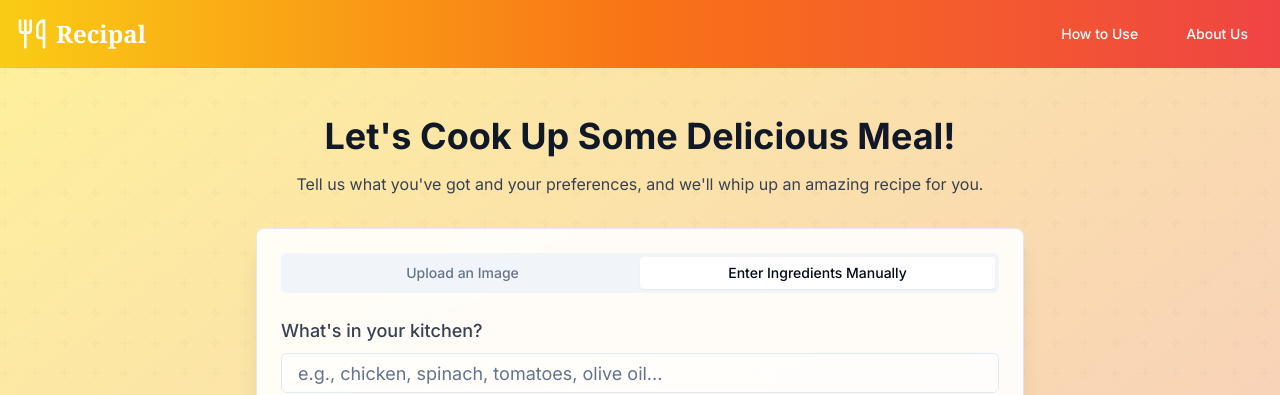
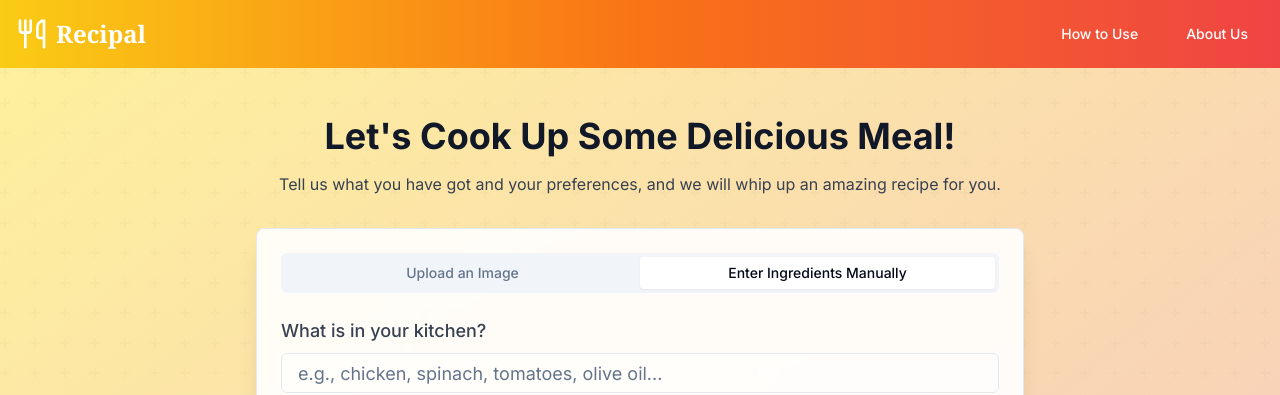
Before and after one commit to rutuparnthestoic/recipal, a Next.js app in the folder frontend/: page /generate in a window 1280 px wide. Shown: the top 395 px of the page. Built offline with nearby package versions, Linux system fonts and the light colour scheme.

Commit message:
Fixing build errors in generate/page.tsx

```diff
--- a/frontend/app/generate/page.tsx
+++ b/frontend/app/generate/page.tsx
@@ -78,7 +78,7 @@ export default function GeneratePage() {
 
       <div className="max-w-3xl mx-auto relative z-10">
         <h1 className="text-4xl font-bold text-center text-gray-900 mb-4">Let's Cook Up Some Delicious Meal!</h1>
-        <p className="text-center text-gray-700 mb-8">Tell us what you've got and your preferences, and we'll whip up an amazing recipe for you.</p>
+        <p className="text-center text-gray-700 mb-8">Tell us what you have got and your preferences, and we will whip up an amazing recipe for you.</p>
 
         <Card className="bg-white bg-opacity-90 shadow-xl rounded-lg overflow-hidden backdrop-blur-sm">
           <CardContent className="p-6">
@@ -106,12 +106,12 @@ export default function GeneratePage() {
                         Snap a pic of your ingredients
                       </span>
                       <span className="text-sm text-gray-500">
-                        (Make sure it's clear and well-lit!)
+                        (Make sure it is clear and well-lit!)
                       </span>
                     </label>
                     {image && (
                       <p className="mt-4 text-sm text-green-600">
-                        Great! We've got your image: {image.name}
+                        Great! We have got your image: {image.name}
                       </p>
                     )}
                   </div>
@@ -119,7 +119,7 @@ export default function GeneratePage() {
                 <TabsContent value="text">
                   <div>
                     <label htmlFor="ingredients-input" className="block text-lg font-medium text-gray-700 mb-2">
-                      What's in your kitchen?
+                      What is in your kitchen?
                     </label>
                     <Input
                       id="ingredients-input"
```
